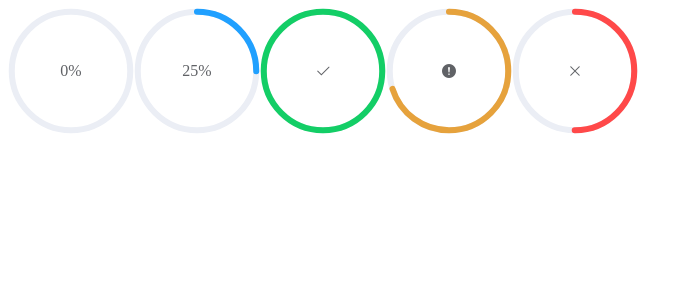
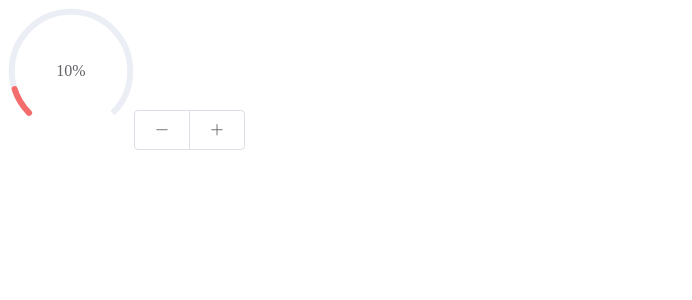
Before and after one commit to kingyeahwei/element_learning, a Vue app: page / in a window 1280 px wide. Shown: the top 300 px of the page, without its empty margins (0-692 px from the left). Built offline with nearby package versions, Linux system fonts and the light colour scheme.

Commit message:
progress 仪表盘进度条

```diff
--- a/src/App.vue
+++ b/src/App.vue
@@ -1,10 +1,10 @@
 <template>
   <div id="app">
-    <el-progress type="circle" :percentage="0"></el-progress>
-    <el-progress type="circle" :percentage="25"></el-progress>
-    <el-progress type="circle" :percentage="100" status="success"></el-progress>
-    <el-progress type="circle" :percentage="70" status="warning"></el-progress>
-    <el-progress type="circle" :percentage="50" status="exception"></el-progress>
+    <el-progress type="dashboard" :percentage="percentage" :color="colors"></el-progress>
+    <el-button-group>
+      <el-button icon="el-icon-minus" @click="decrease"></el-button>
+      <el-button icon="el-icon-plus" @click="increase"></el-button>
+    </el-button-group>
   </div>
 </template>
 
@@ -13,9 +13,29 @@
     name: "app",
     data() {
       return {
+        percentage: 10,
+        colors: [
+          {color: '#f56c6c', percentage: 20},
+          {color: '#e6a23c', percentage: 40},
+          {color: '#5cb87a', percentage: 60},
+          {color: '#1989fa', percentage: 80},
+          {color: '#6f7ad3', percentage: 100}
+        ]
       }
     },
     methods: {
+      increase() {
+        this.percentage += 10;
+        if (this.percentage > 100) {
+          this.percentage = 100;
+        }
+      },
+      decrease() {
+        this.percentage -= 10;
+        if (this.percentage < 0) {
+          this.percentage = 0;
+        }
+      }
     }
   }
 </script>
```
